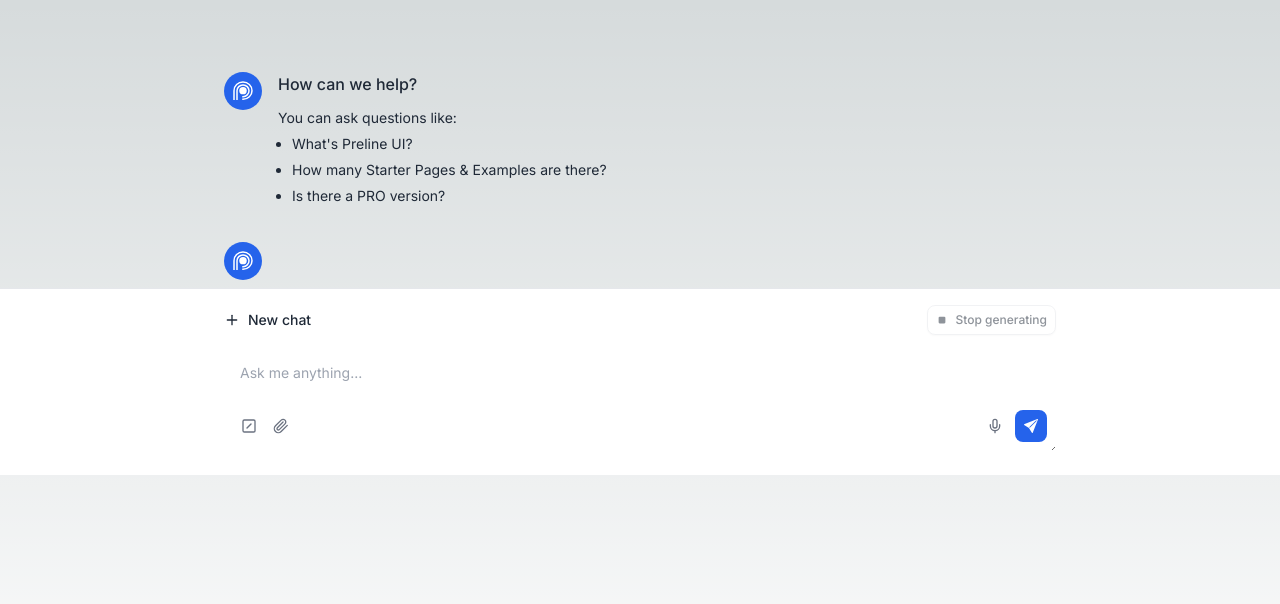
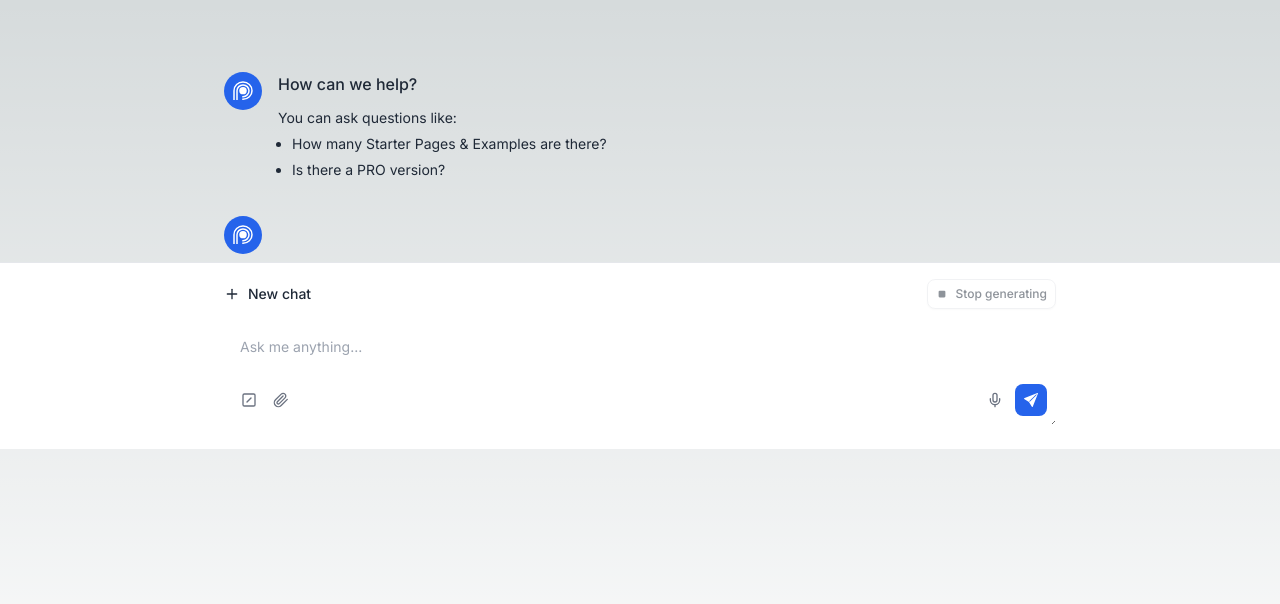
Before and after one commit to sayad-mallllek/ai-app, a Next.js app: page / in a window 1280 px wide. Shown: the top 604 px of the page. Built offline with nearby package versions, Linux system fonts and the light colour scheme.

Commit message:
fix: eslint error

```diff
--- a/src/app/page.tsx
+++ b/src/app/page.tsx
@@ -66,10 +66,6 @@
               </p>
               <ul className="list-disc list-outside space-y-1.5 ps-3.5">
                 <li className="text-sm text-gray-800 dark:text-white">
-                  What's Preline UI?
-                </li>
-
-                <li className="text-sm text-gray-800 dark:text-white">
                   How many Starter Pages & Examples are there?
                 </li>
 
```
